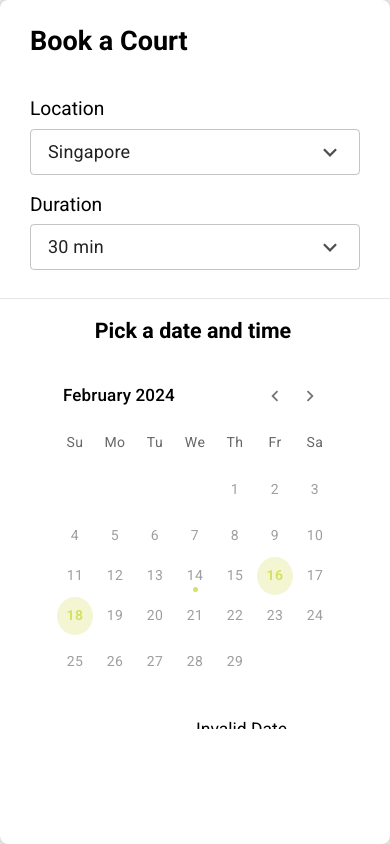
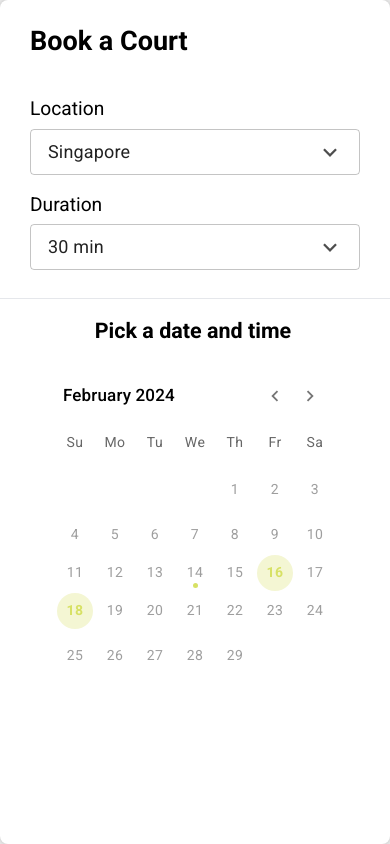
Before and after one commit to hmassareli/minthouse-booking, a Next.js app: page / in a window 390 px wide. Built offline with nearby package versions, Linux system fonts and the light colour scheme.

Commit message:
fix: circle width on 500px media

```diff
--- a/src/app/globals.css
+++ b/src/app/globals.css
@@ -177,6 +177,6 @@ body {
     width: auto;
   }
   .MuiPickersDay-root.MuiButtonBase-root {
-    height: 38px !important;
+    height: 36px !important;
   }
 }
--- a/src/app/page.tsx
+++ b/src/app/page.tsx
@@ -114,12 +114,13 @@ export default function Home() {
             >
               <p
                 className={
+                  (isDaySelected ? "" : "hide-on-mobile ") +
                   "day-heading mb-[1.2rem] pl-[1px] w-full text-[17.5px] text-nowrap mt-[3px]"
                 }
               >
                 {dayjs(selectedDateString).format("dddd, MMMM DD")}
               </p>
-              <div className="overflow-y-auto flex-1">
+              <div className="overflow-hidden overflow-y-auto flex-1">
                 {getAvailableSlots(
                   duration,
                   Object.values(
```
